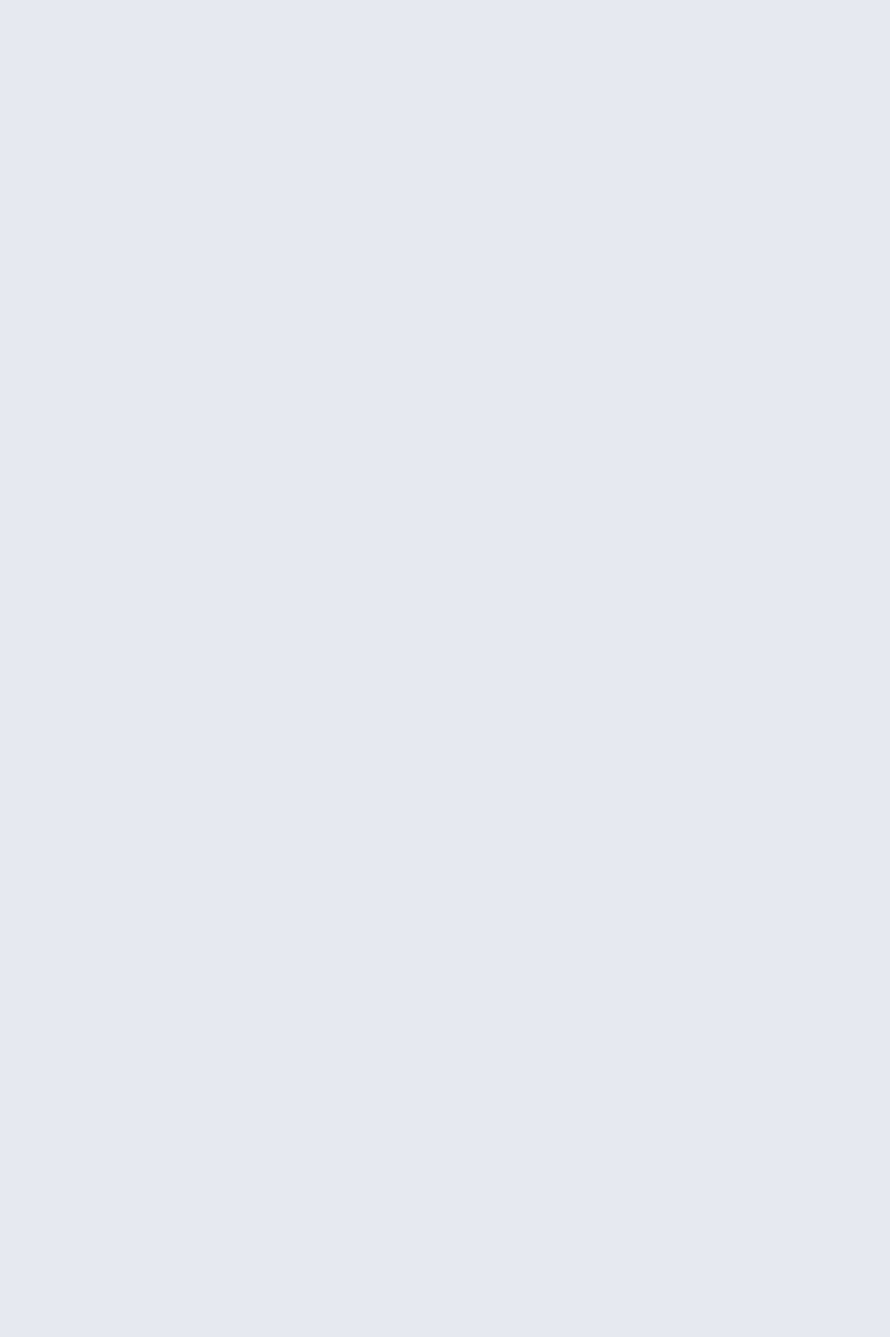
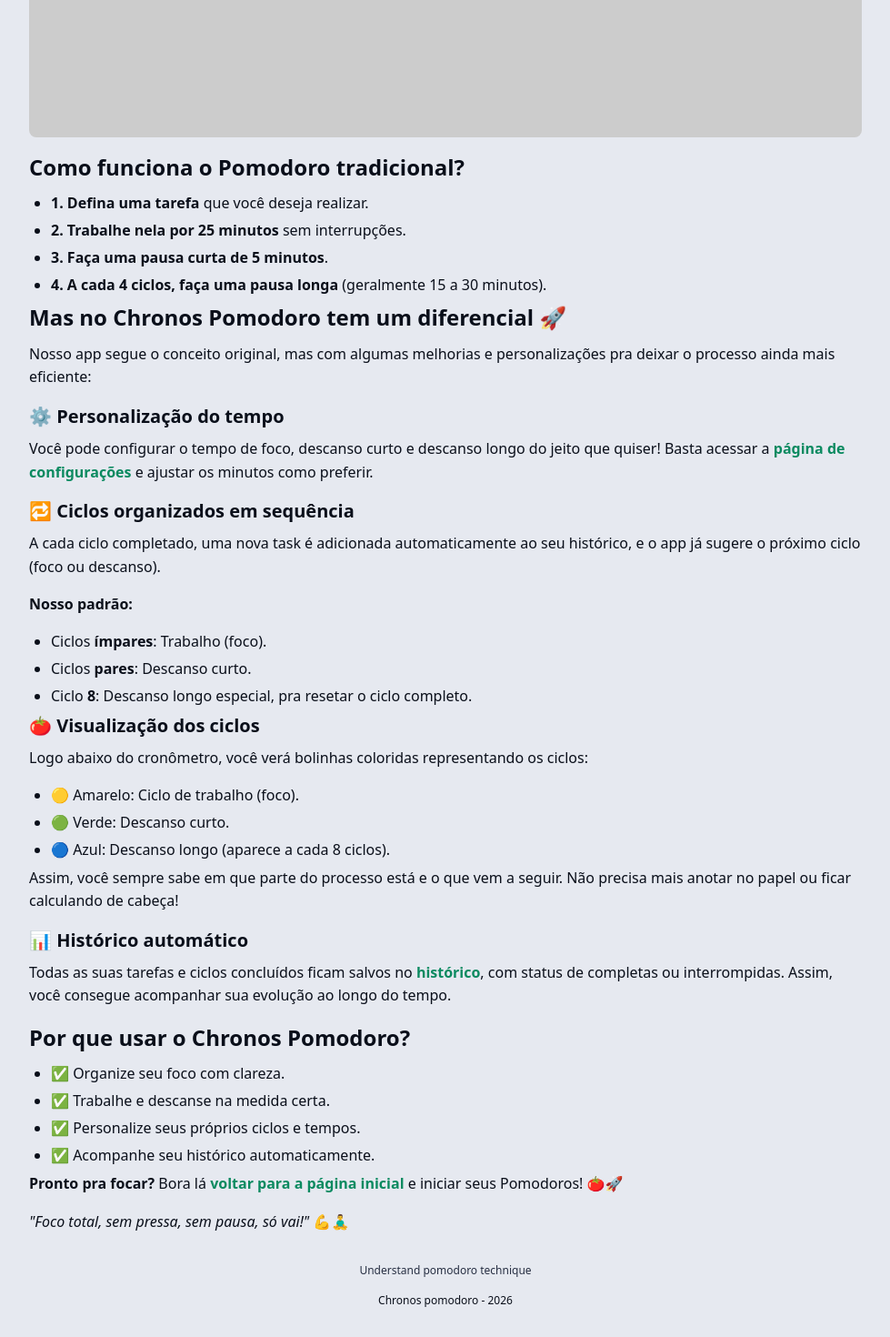
Before and after one commit to CR7sewey/Pomodoro, a React (Vite) app: page / in a window 1280 px wide. Shown: the part 2385-3855 px from the top of the page at 91% size, without its empty margins (150-1129 px from the left). Before the commit the page ends 1669 px from the top, so only its background shows below. Built offline with nearby package versions, Linux system fonts and the light colour scheme.

Commit message:
About Pomodoro page using the GenericHtml component

```diff
--- a/src/App.tsx
+++ b/src/App.tsx
@@ -3,12 +3,14 @@
 import { MainTemplate } from './templates/MainTemplate';
 import { Home } from './pages/Home';
 import { NotFound } from './pages/NotFound';
+import { AboutPomodoro } from './pages/AboutPomodoro';
 
 export function App() {
   return (
     <>
       <Home />
       <NotFound />
+      <AboutPomodoro />
     </>
   );
 }
--- /dev/null
+++ b/src/pages/AboutPomodoro/index.tsx
@@ -0,0 +1,125 @@
+import React from 'react';
+import { MainTemplate } from '../../templates/MainTemplate';
+import { GenericHtml } from '../../components/GenericHtml';
+import Container from '../../components/Container';
+
+export const AboutPomodoro = () => {
+  return (
+    <MainTemplate>
+      <Container>
+        <GenericHtml>
+          <a>A Técnica Pomodoro 🍅</a>
+
+          <p>
+            A Técnica Pomodoro é uma metodologia de produtividade criada por{' '}
+            <strong>Francesco Cirillo</strong>, que consiste em dividir o
+            trabalho em blocos de tempo (os famosos "Pomodoros") intercalados
+            com pausas. O objetivo é manter o foco total por um período curto e
+            garantir descansos para evitar o cansaço mental.
+          </p>
+
+          <img src='https://placehold.co/1920x1080' alt='' />
+
+          <h2>Como funciona o Pomodoro tradicional?</h2>
+          <ul>
+            <li>
+              <strong>1. Defina uma tarefa</strong> que você deseja realizar.
+            </li>
+            <li>
+              <strong>2. Trabalhe nela por 25 minutos</strong> sem interrupções.
+            </li>
+            <li>
+              <strong>3. Faça uma pausa curta de 5 minutos</strong>.
+            </li>
+            <li>
+              <strong>4. A cada 4 ciclos, faça uma pausa longa</strong>{' '}
+              (geralmente 15 a 30 minutos).
+            </li>
+          </ul>
+
+          <h2>
+            Mas no <strong>Chronos Pomodoro</strong> tem um diferencial 🚀
+          </h2>
+
+          <p>
+            Nosso app segue o conceito original, mas com algumas melhorias e
+            personalizações pra deixar o processo ainda mais eficiente:
+          </p>
+
+          <h3>⚙️ Personalização do tempo</h3>
+          <p>
+            Você pode configurar o tempo de foco, descanso curto e descanso
+            longo do jeito que quiser! Basta acessar a{' '}
+            <a href='/settings/'>página de configurações</a> e ajustar os
+            minutos como preferir.
+          </p>
+
+          <h3>🔁 Ciclos organizados em sequência</h3>
+          <p>
+            A cada ciclo completado, uma nova task é adicionada automaticamente
+            ao seu histórico, e o app já sugere o próximo ciclo (foco ou
+            descanso).
+          </p>
+          <p>
+            <strong>Nosso padrão:</strong>
+          </p>
+          <ul>
+            <li>
+              Ciclos <strong>ímpares</strong>: Trabalho (foco).
+            </li>
+            <li>
+              Ciclos <strong>pares</strong>: Descanso curto.
+            </li>
+            <li>
+              Ciclo <strong>8</strong>: Descanso longo especial, pra resetar o
+              ciclo completo.
+            </li>
+          </ul>
+
+          <h3>🍅 Visualização dos ciclos</h3>
+          <p>
+            Logo abaixo do cronômetro, você verá bolinhas coloridas
+            representando os ciclos:
+          </p>
+          <ul>
+            <li>🟡 Amarelo: Ciclo de trabalho (foco).</li>
+            <li>🟢 Verde: Descanso curto.</li>
+            <li>🔵 Azul: Descanso longo (aparece a cada 8 ciclos).</li>
+          </ul>
+
+          <p>
+            Assim, você sempre sabe em que parte do processo está e o que vem a
+            seguir. Não precisa mais anotar no papel ou ficar calculando de
+            cabeça!
+          </p>
+
+          <h3>📊 Histórico automático</h3>
+          <p>
+            Todas as suas tarefas e ciclos concluídos ficam salvos no{' '}
+            <a href='/history/'>histórico</a>, com status de completas ou
+            interrompidas. Assim, você consegue acompanhar sua evolução ao longo
+            do tempo.
+          </p>
+
+          <h2>Por que usar o Chronos Pomodoro?</h2>
+          <ul>
+            <li>✅ Organize seu foco com clareza.</li>
+            <li>✅ Trabalhe e descanse na medida certa.</li>
+            <li>✅ Personalize seus próprios ciclos e tempos.</li>
+            <li>✅ Acompanhe seu histórico automaticamente.</li>
+          </ul>
+
+          <p>
+            <strong>Pronto pra focar?</strong> Bora lá{' '}
+            <a href='/'>voltar para a página inicial</a> e iniciar seus
+            Pomodoros! 🍅🚀
+          </p>
+
+          <p>
+            <em>"Foco total, sem pressa, sem pausa, só vai!"</em> 💪🧘‍♂️
+          </p>
+        </GenericHtml>
+      </Container>
+    </MainTemplate>
+  );
+};
```
